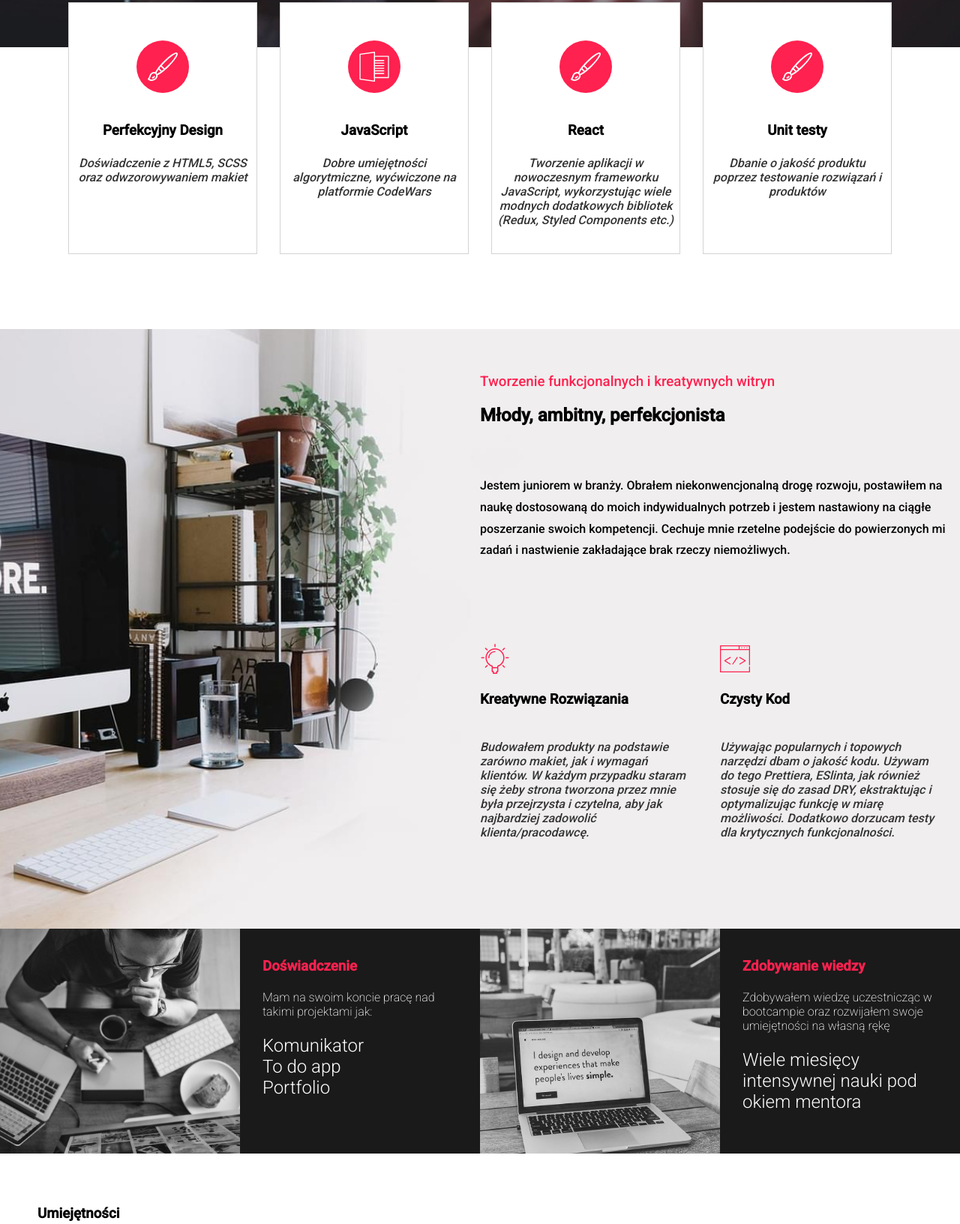
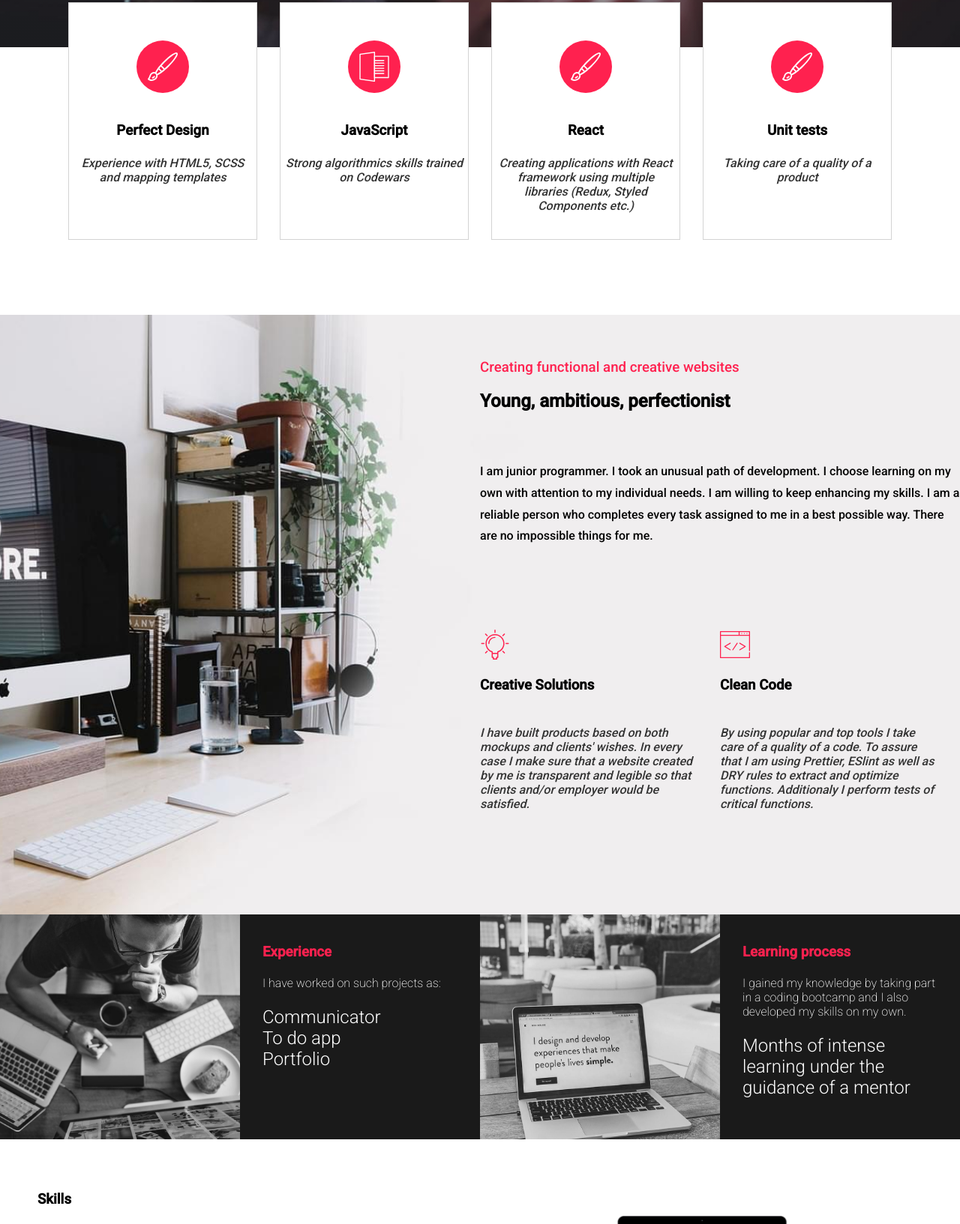
Before and after one commit to Przemall/home-page, a website: page index.html in a window 1280 px wide. Shown: the part 737-2370 px from the top of the page at 75% size. Drawn offline with Linux system fonts and the light colour scheme.

Commit message:
english version

```diff
--- a/index.html
+++ b/index.html
@@ -17,7 +17,7 @@
             <div class="container2">
                 <div class="inner">
                     <div class="header">
-                        <h5>React Front-end Developer</h5>
+                        <h5>Front-end Developer</h5>
                     </div>
                     <div class="content">
                         <h1>Przemysław Gniadek</h1>
@@ -31,10 +31,10 @@
                     <img src="./icons/brush.svg" alt="" />
                 </div>
                 <div class="header">
-                    <h3>Perfekcyjny Design</h3>
+                    <h3>Perfect Design</h3>
                 </div>
                 <div class="content">
-                    Doświadczenie z HTML5, SCSS oraz odwzorowywaniem makiet
+                    Experience with HTML5, SCSS and mapping templates
                 </div>
             </div>
             <div class="box">
@@ -43,8 +43,7 @@
                 </div>
                 <div class="header"><h3>JavaScript</h3></div>
                 <div class="content">
-                    Dobre umiejętności algorytmiczne, wyćwiczone na platformie
-                    CodeWars
+                    Strong algorithmics skills trained on Codewars
                 </div>
             </div>
             <div class="box">
@@ -53,20 +52,16 @@
                 </div>
                 <div class="header"><h3>React</h3></div>
                 <div class="content">
-                    Tworzenie aplikacji w nowoczesnym frameworku JavaScript,
-                    wykorzystując wiele modnych dodatkowych bibliotek (Redux,
-                    Styled Components etc.)
+                    Creating applications with React framework using multiple
+                    libraries (Redux, Styled Components etc.)
                 </div>
             </div>
             <div class="box">
                 <div class="logo">
                     <img src="./icons/brush.svg" alt="" />
                 </div>
-                <div class="header"><h3>Unit testy</h3></div>
-                <div class="content">
-                    Dbanie o jakość produktu poprzez testowanie rozwiązań i
-                    produktów
-                </div>
+                <div class="header"><h3>Unit tests</h3></div>
+                <div class="content">Taking care of a quality of a product</div>
             </div>
         </div>
         <div class="container4">
@@ -74,17 +69,17 @@
             <div class="right-content">
                 <div class="top-content">
                     <div class="header">
-                        <h3>Tworzenie funkcjonalnych i kreatywnych witryn</h3>
+                        <h3>Creating functional and creative websites</h3>
                     </div>
-                    <div><h2>Młody, ambitny, perfekcjonista</h2></div>
+                    <div><h2>Young, ambitious, perfectionist</h2></div>
                     <div class="content">
                         <p>
-                            Jestem juniorem w branży. Obrałem niekonwencjonalną
-                            drogę rozwoju, postawiłem na naukę dostosowaną do
-                            moich indywidualnych potrzeb i jestem nastawiony
-                            na ciągłe poszerzanie swoich kompetencji. Cechuje mnie rzetelne podejście do
-                            powierzonych mi zadań i nastwienie zakładające brak
-                            rzeczy niemożliwych.
+                            I am junior programmer. I took an unusual path of
+                            development. I choose learning on my own with
+                            attention to my individual needs. I am willing to
+                            keep enhancing my skills. I am a reliable person who
+                            completes every task assigned to me in a best
+                            possible way. There are no impossible things for me.
                         </p>
                     </div>
                 </div>
@@ -93,14 +88,14 @@
                         <div class="icon">
                             <img src="./icons/bulb.svg" alt="" />
                         </div>
-                        <div><h3>Kreatywne Rozwiązania</h3></div>
+                        <div><h3>Creative Solutions</h3></div>
                         <div class="content">
                             <p>
-                                Budowałem produkty na podstawie zarówno makiet,
-                                jak i wymagań klientów. W każdym przypadku
-                                staram się żeby strona tworzona przez mnie była
-                                przejrzysta i czytelna, aby jak najbardziej
-                                zadowolić klienta/pracodawcę.
+                                I have built products based on both mockups and
+                                clients' wishes. In every case I make sure that
+                                a website created by me is transparent and
+                                legible so that clients and/or employer would be
+                                satisfied.
                             </p>
                         </div>
                     </div>
@@ -108,15 +103,14 @@
                         <div class="icon">
                             <img src="./icons/tag.svg" alt="" />
                         </div>
-                        <div><h3>Czysty Kod</h3></div>
+                        <div><h3>Clean Code</h3></div>
                         <div class="content">
                             <p>
-                                Używając popularnych i topowych narzędzi dbam o
-                                jakość kodu. Używam do tego Prettiera, ESlinta,
-                                jak również stosuje się do zasad DRY,
-                                ekstraktując i optymalizując funkcję w miarę
-                                możliwości. Dodatkowo dorzucam testy dla
-                                krytycznych funkcjonalności.
+                                By using popular and top tools I take care of a
+                                quality of a code. To assure that I am using
+                                Prettier, ESlint as well as DRY rules to extract
+                                and optimize functions. Additionaly I perform
+                                tests of critical functions.
                             </p>
                             <p></p>
                         </div>
@@ -130,14 +124,12 @@
             </div>
             <div class="box">
                 <div class="content">
-                    <div><h3>Doświadczenie</h3></div>
+                    <div><h3>Experience</h3></div>
                     <div>
-                        <h4>
-                            Mam na swoim koncie pracę nad takimi projektami jak:
-                        </h4>
+                        <h4>I have worked on such projects as:</h4>
                     </div>
                     <div>
-                        <h2>Komunikator</br>To do app</br>Portfolio</h4>
+                        <h2>Communicator<br />To do app<br />Portfolio</h2>
                     </div>
                 </div>
             </div>
@@ -146,11 +138,17 @@
             </div>
             <div class="box">
                 <div class="content">
-                    <div><h3>Zdobywanie wiedzy</h3></div>
-                    <div><h4>Zdobywałem wiedzę uczestnicząc w bootcampie oraz rozwijałem swoje umiejętności na własną rękę</h4></div>
+                    <div><h3>Learning process</h3></div>
+                    <div>
+                        <h4>
+                            I gained my knowledge by taking part in a coding
+                            bootcamp and I also developed my skills on my own.
+                        </h4>
+                    </div>
                     <div>
                         <h2>
-                            Wiele miesięcy intensywnej nauki pod okiem mentora
+                            Months of intense learning under the guidance of a
+                            mentor
                         </h2>
                     </div>
                 </div>
@@ -158,13 +156,13 @@
         </div>
         <div class="container6">
             <div class="left-content">
-                <h3>Umiejętności</h3>
+                <h3>Skills</h3>
                 <p>1. HTML5 / CSS3 / SCSS</p>
                 <p>2. RWD</p>
                 <p>3. Javascript</p>
                 <p>4. React / Redux</p>
                 <p>5. Git</p>
-                <p>6. Jest / Unit testy</p>
+                <p>6. Jest / Unit tests</p>
             </div>
             <div class="right-photo"></div>
         </div>
@@ -172,7 +170,7 @@
             <div class="left-content">
                 <div class="top-content">
                     <div class="header">
-                        <h3>Dlaczego warto nawiązać ze mną współpracę</h3>
+                        <h3>Why is it worth to work with me?</h3>
                     </div>
                 </div>
                 <div class="bot-content">
@@ -180,10 +178,12 @@
                         <div class="icon">
                             <img src="./icons/medal.svg" alt="" />
                         </div>
-                        <div><h3>Jakość</h3></div>
+                        <div><h3>Quality</h3></div>
                         <div class="content">
                             <p>
-                                Dbam o szczegóły projektów, produkt końcowy musi całkowicie odpowiadać oczekiwaniom moim jak i klienta
+                                I take care of the details of the projects, the
+                                final product has to completely fulfil both mine
+                                and client's expectations.
                             </p>
                         </div>
                     </div>
@@ -191,10 +191,11 @@
                         <div class="icon">
                             <img src="./icons/responsive.svg" alt="" />
                         </div>
-                        <div><h3>Odpowiedzialność</h3></div>
+                        <div><h3>Responsibility</h3></div>
                         <div class="content">
                             <p>
-                                Zawsze dotrzymuję terminów i rzetelnie wykonuję powierzone mi zadania
+                                I am always on time and I perform my tasks
+                                reliably.
                             </p>
                         </div>
                     </div>
@@ -204,10 +205,11 @@
                         <div class="icon">
                             <img src="./icons/clock.svg" alt="" />
                         </div>
-                        <div><h3>Praca zespołowa</h3></div>
+                        <div><h3>Team work</h3></div>
                         <div class="content">
                             <p>
-                                Pracuję nad zaawansowanym projektem w zespole używając git oraz github
+                                I worked in a team on an advanced project using
+                                git and github.
                             </p>
                         </div>
                     </div>
@@ -215,10 +217,11 @@
                         <div class="icon">
                             <img src="./icons/note.svg" alt="" />
                         </div>
-                        <div><h3>Rozwój</h3></div>
+                        <div><h3>Development</h3></div>
                         <div class="content">
                             <p>
-                                Odkąd rozpocząłem przygodę z programowaniem nieustannie poszerzam swoją wiedzę
+                                Since I started my adventure with programming I
+                                am constantly learning new things.
                             </p>
                         </div>
                     </div>
@@ -228,9 +231,7 @@
         </div>
         <div class="container8">
             <div class="left-content">
-                <h3>
-                    Napisz do mnie jeżeli jesteś zainteresowany/a współpracą
-                </h3>
+                <h3>Contact me if you are interested in working with me</h3>
                 <h4>Przemysław Gniadek</h4>
                 <p>przemall2@gmail.com</p>
             </div>
@@ -239,20 +240,20 @@
                     <input
                         type="text"
                         name="imie"
-                        placeholder="Wprowadź swoje imię"
+                        placeholder="Enter your name"
                     />
                     <input
                         type="email"
                         name="email"
-                        placeholder="Wprowadź swój email"
+                        placeholder="Enter your email"
                     />
                     <input
                         class="content"
                         type="text"
                         name="content"
-                        placeholder="Wprowadź swoją wiadomość"
+                        placeholder="Enter your message"
                     />
-                    <input type="submit" name="submit" value="wyślij" />
+                    <input type="submit" name="submit" value="Submit" />
                 </form>
             </div>
         </div>
```
